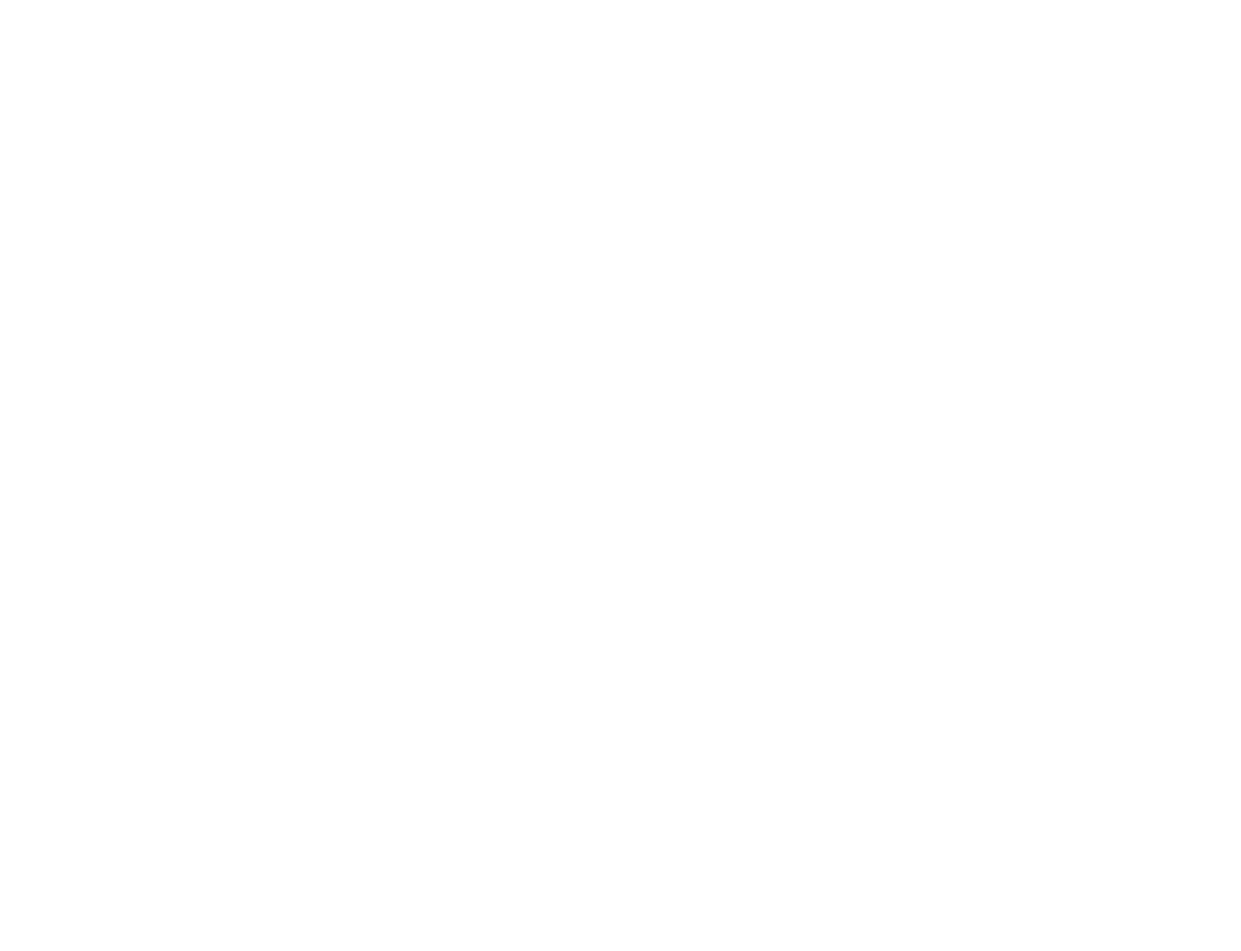
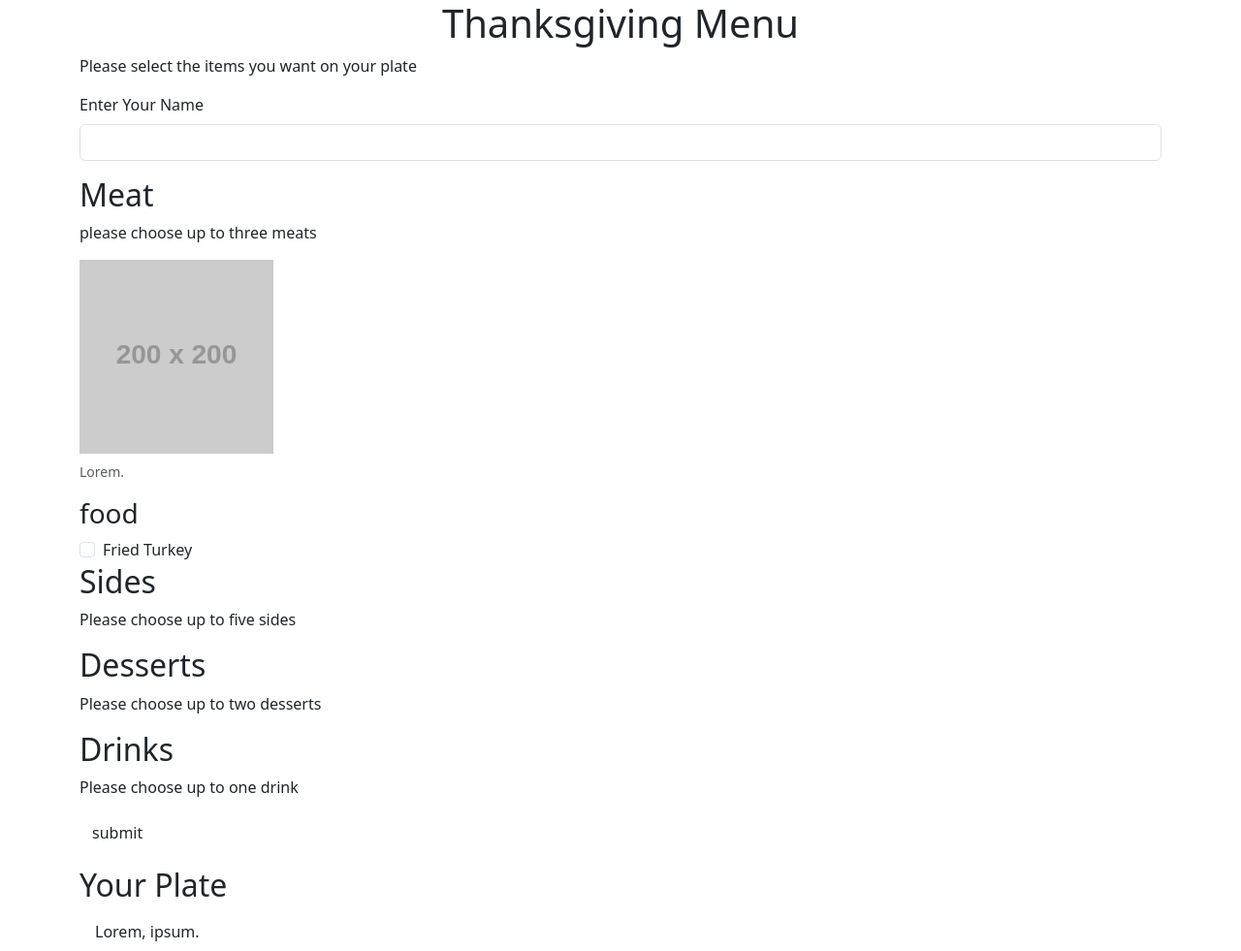
Before and after one commit to wbridgri/thanksgiving, a plain HTML site: page index.html in a window 1280 px wide. Shown: the whole page at 97% size. Before the commit the page ends 800 px from the top, so only its background shows below. Drawn offline with nearby package versions, Linux system fonts and the light colour scheme; placeholder pictures from the web are drawn by us.

Commit message:
built constructor

```diff
--- a/index.html
+++ b/index.html
@@ -4,11 +4,112 @@
     <meta charset="UTF-8">
     <meta name="viewport" content="width=device-width, initial-scale=1.0">
     <link rel="stylesheet" href="css/style.css">
+    <link href="https://cdn.jsdelivr.net/npm/bootstrap@5.3.3/dist/css/bootstrap.min.css" rel="stylesheet" integrity="sha384-QWTKZyjpPEjISv5WaRU9OFeRpok6YctnYmDr5pNlyT2bRjXh0JMhjY6hW+ALEwIH" crossorigin="anonymous">
     <title>Thanksgiving</title>
 </head>
 <body>
+    <header class="header" id="header">
+        <div class="container">
+            <h1 class="heading text-center text-capitalize">
+                thanksgiving menu
+            </h1>
+        </div>
+    </header>
+    <main class="main" id="main">
+        <section class="section" id="introSection">
+            <div class="container">
+                <p class="intro-text">Please select the items you want on your plate</p>
+            </div>
+        </section>
+        <form action="#" class="form" id="foodForm">
+            <section class="section" id="orderSection">
+                <div class="container">
+                    <div class="mb-3">
+                        <label for="person" class="form-label text-capitalize">Enter your name</label>
+                        <input
+                            type="text"
+                            class="form-control"
+                            id="person"
+                            name="person"
+                            value=""
+                            required
+                        />
+                    </div>
+                </div>
+            </section>
+            <section class="section" id="meatSection">
+                    <div class="container">
+                        <h2 class="section-heading text-capitalize">meat</h2>
+                        <p class="section-text">please choose up to three meats</p>
+                        <div class="row row-cols-1 row-cols-md-3 row-cols-lg-4" id="meatRow">
+                            <div class="col">
+                                <div class="item-div">
+                                    <div class="figure-div">
+                                        <figure class="figure item-figure">
+                                            <img src="https://via.placeholder.com/200x200"alt="placeholder img"class="img-fluid image figure-img food-image" />
+                                            <figcaption class="figure-caption food-caption">Lorem.</figcaption>
+                                        </figure>
+                                        <h3 class="food-heading">food</h3>
+                                        <div class="form-check">
+                                            <input
+                                                type="checkbox"
+                                                name="meat"
+                                                id="friedTurkey"
+                                                value="fried turkey"
+                                                class="form-check-input"
+                                            />
+                                            <label for="friedTurkey" class="text-capitalize form-check-label">fried turkey</label>
+                                        </div>
+                                    </div>
+                                </div>
+                            </div>
+                        </div>
+                    </div>
+            </section>
+            <section class="section" id="sidesSection">
+                <div class="container">
+                    <h2 class="section-heading text-capitalize">sides</h2>
+                    <p class="section-text">Please choose up to five sides</p>
+                    <div class="row row-cols-1 row-cols-md-3 row-cols-lg-4" id="sidesRow">
 
+                    </div>
+                </div>
+            </section>
+            <section class="section" id="dessertsSection">
+                <div class="container">
+                    <h2 class="section-heading text-capitalize">desserts</h2>
+                    <p class="section-text">Please choose up to two desserts</p>
+                    <div class="row row-cols-1 row-cols-md-3 row-cols-lg-4" id="dessertsRow">
 
+                    </div>
+                </div>
+            </section>
+            <section class="section" id="drinksSection">
+                <div class="container">
+                    <h2 class="section-heading text-capitalize">drinks</h2>
+                    <p class="section-text">Please choose up to one drink</p>
+                    <div class="row row-cols-1 row-cols-md-3 row-cols-lg-4" id="drinksRow">
+
+                    </div>
+                </div>
+            </section>
+            <div class=" container mb-3">
+                <button class="btn submitBtn">submit</button>
+            </div>
+        </form>
+        <section class="section" id="receiptSection">
+            <div class="container">
+                <div class="receipt">
+                    <h2 class="section-heading text-capitalize">your plate</h2>
+                    <ul class="food-list list-group list-group-flush" id="foodList">
+                        <li class="list-group-item">Lorem, ipsum.</li>
+                    </ul>
+                </div>
+            </div>
+        </section>
+    </main>
+
+    <script src="https://cdn.jsdelivr.net/npm/bootstrap@5.3.3/dist/js/bootstrap.bundle.min.js" integrity="sha384-YvpcrYf0tY3lHB60NNkmXc5s9fDVZLESaAA55NDzOxhy9GkcIdslK1eN7N6jIeHz" crossorigin="anonymous"></script>
     <script src="js/app.js"></script>
 </body>
 </html>
--- a/js/app.js
+++ b/js/app.js
@@ -0,0 +1,173 @@
+/**
+ * load items
+ * select items
+ * return selected items
+ */
+
+class MenuForm {
+    constructor() {
+        // access DOM elements
+
+        this.person = document.getElementById('person').value
+        this.meatRow = document.getElementById('meatRow')
+        this.sidesRow = document.getElementById('sidesRow')
+        this.dessertsRow = document.getElementById('dessertsRow')
+        this.drinksRow = document.getElementById('drinksRow')
+        this.foodList = document.getElementById('foodList')
+
+        // create an array of food items ( object)
+        this.menu = [
+            {
+                id: 1,
+                type: 'meat',
+                item: 'fried turkey',
+                imgUrl: 'friedTurkey.jpg',
+                isChecked: false
+            },
+            {
+                id: 2,
+                type: 'meat',
+                item: 'chicken and sausage gumbo',
+                imgUrl: 'gumbo',
+                isChecked: false
+            },
+            {
+                id: 3,
+                type: 'meat',
+                item: 'ham',
+                imgUrl: 'ham.jpg'
+            },
+            {
+                id: 4,
+                type: 'turducken',
+                imgUrl: 'turducken.jpg',
+                isChecked: false
+            },
+            {
+                id: 5,
+                type: 'sides',
+                item: 'dressing',
+                imgUrl: 'dressing.jpg',
+                isChecked: false
+            },
+            {
+                id: 6,
+                type: 'sides',
+                item: 'potato salad',
+                imgUrl: 'potatoSalad.jpg',
+                isChecked: false
+            },
+            {
+                id: 7,
+                type: 'sides',
+                item: 'green bean bundles',
+                imgUrl: 'greenBeans.jpg',
+                isChecked: false
+            },
+
+            {
+                id: 8,
+                type: 'sides',
+                item: 'cranberry sauce',
+                imgUrl: 'cranberrySauce.jpg',
+                isChecked: false
+            },
+
+            {
+                id: 9,
+                type: 'sides',
+                item: 'candied yams',
+                imgUrl: 'candiedYamsjpg',
+                isChecked: false
+            },
+
+            {
+                id: 10,
+                type: 'sides',
+                item: 'turnip greens',
+                imgUrl: 'turnipGreens.jpg',
+                isChecked: false
+            },
+
+            {
+                id: 11,
+                type: 'sides',
+                item: 'mashed potatoes',
+                imgUrl: 'mashedPotatoes.jpg',
+                isChecked: false
+            },
+
+            {
+                id: 12,
+                type: 'sides',
+                item: 'mac and cheese',
+                imgUrl: 'macAndCheese.jpg',
+                isChecked: false
+            },
+            {
+                id: 13,
+                type: 'desserts',
+                item: 'sweet potato pie',
+                imgUrl: 'sweetPotatoPie.jpg',
+                isChecked: false
+            },
+            {
+                id: 14,
+                type: 'desserts',
+                item: 'pecan pie',
+                imgUrl: 'pecanPie.jpg',
+                isChecked: false
+            },
+            {
+                id: 15,
+                type: 'desserts',
+                item: 'pumpkin pie',
+                imgUrl: 'pumpkinPie.jpg',
+                isChecked: false
+            },
+            {
+                id: 16,
+                type: 'desserts',
+                item: 'red velvet cake',
+                imgUrl: 'redVelvetCake.jpg',
+                isChecked: false
+            },
+            {
+                id: 17,
+                type: 'drinks',
+                item: 'Everclear',
+                imgUrl: 'everclear.jpg',
+                isChecked: false
+            },
+            {
+                id: 18,
+                type: 'drinks',
+                item: 'sweet tea',
+                imgUrl: 'sweetTea.jpg',
+                isChecked: false
+            },
+            {
+                id: 19,
+                type: 'drinks',
+                item: 'whiskey',
+                imgUrl: 'whiskey.jpg',
+                isChecked: false
+            },
+            {
+                id: 20,
+                type: 'drinks',
+                item: 'lemonade',
+                imgUrl: 'lemonade.jpg',
+                isChecked: false
+            },
+
+        ]
+    }
+    init() {
+        console.log('initialized');
+
+    }
+}
+
+const action = new MenuForm();
+action.init();
```
